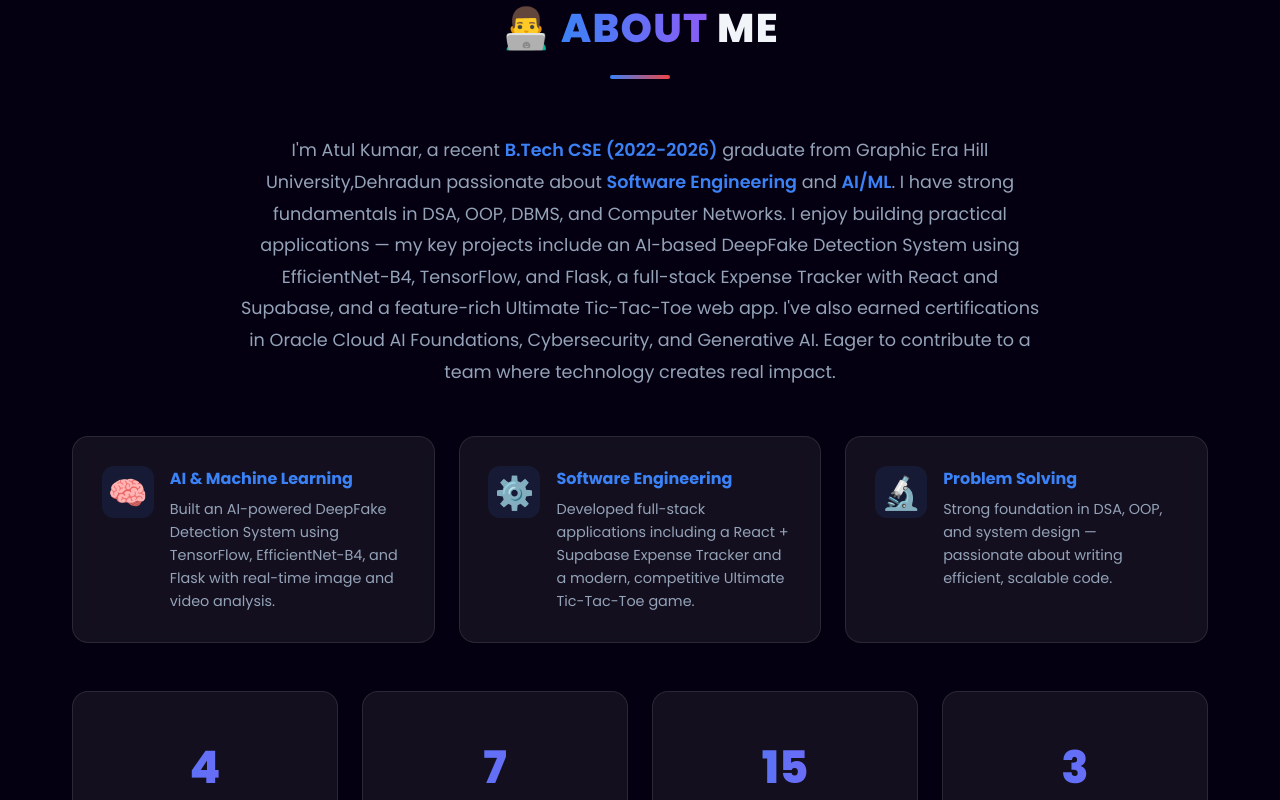
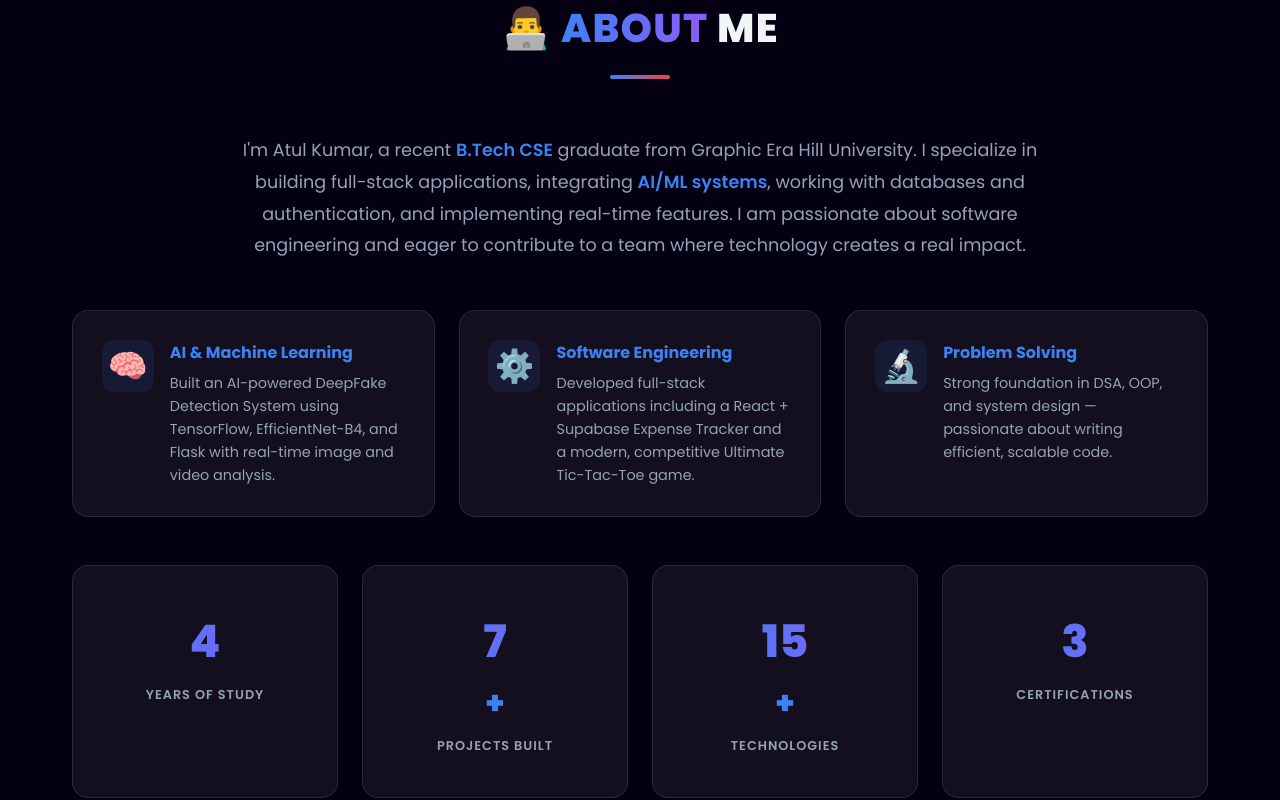
Before and after one commit to atul-kumar-30/Portfolio, a React (Vite) app: page / in a window 1280 px wide. Shown: the part 900-1700 px from the top of the page. Built offline with nearby package versions, Linux system fonts and the light colour scheme.

Commit message:
updated about and timeline

```diff
--- a/src/components/About.jsx
+++ b/src/components/About.jsx
@@ -31,13 +31,9 @@ const About = () => {
       <div className="container">
         <h2 className="section-title reveal">👨‍💻 <span className="accent">About</span> Me</h2>
         <div className="about-content">
-          <p className="about-desc reveal">I'm Atul Kumar, a recent <strong>B.Tech CSE (2022-2026)</strong> graduate from Graphic
-            Era Hill University,Dehradun passionate about <strong>Software Engineering</strong> and <strong>AI/ML</strong>. I have
-            strong fundamentals in DSA, OOP, DBMS, and Computer Networks. I enjoy building practical applications — my key
-            projects include an AI-based DeepFake Detection System using EfficientNet-B4, TensorFlow, and Flask, a full-stack Expense
-            Tracker with React and Supabase, and a feature-rich Ultimate Tic-Tac-Toe web app. I've also earned certifications
-            in Oracle Cloud AI Foundations, Cybersecurity, and Generative AI. Eager to contribute to a team where
-            technology creates real impact.</p>
+          <p className="about-desc reveal">
+            I'm Atul Kumar, a recent <strong>B.Tech CSE</strong> graduate from Graphic Era Hill University. I specialize in building full-stack applications, integrating <strong>AI/ML systems</strong>, working with databases and authentication, and implementing real-time features. I am passionate about software engineering and eager to contribute to a team where technology creates a real impact.
+          </p>
 
           <div className="about-highlights">
             <div className="highlight-card">
--- a/src/components/Timeline.jsx
+++ b/src/components/Timeline.jsx
@@ -126,6 +126,15 @@ const Timeline = () => {
             </div>
           </div>
 
+          <div className="timeline-item">
+            <div className="timeline-icon">🚀</div>
+            <div className="timeline-content">
+              <span className="timeline-date">Late July 2026</span>
+              <h3>Full-Stack & AI Applications</h3>
+              <p>Engineered two robust MERN stack applications: a <strong>Project Tracker</strong> featuring drag-and-drop Kanban boards and role-based access, and an <strong>AI Job Tracker</strong> that integrates the Gemini API for intelligent cover letter generation and ATS resume scoring.</p>
+            </div>
+          </div>
+
         </div>
       </div>
     </section>
```
